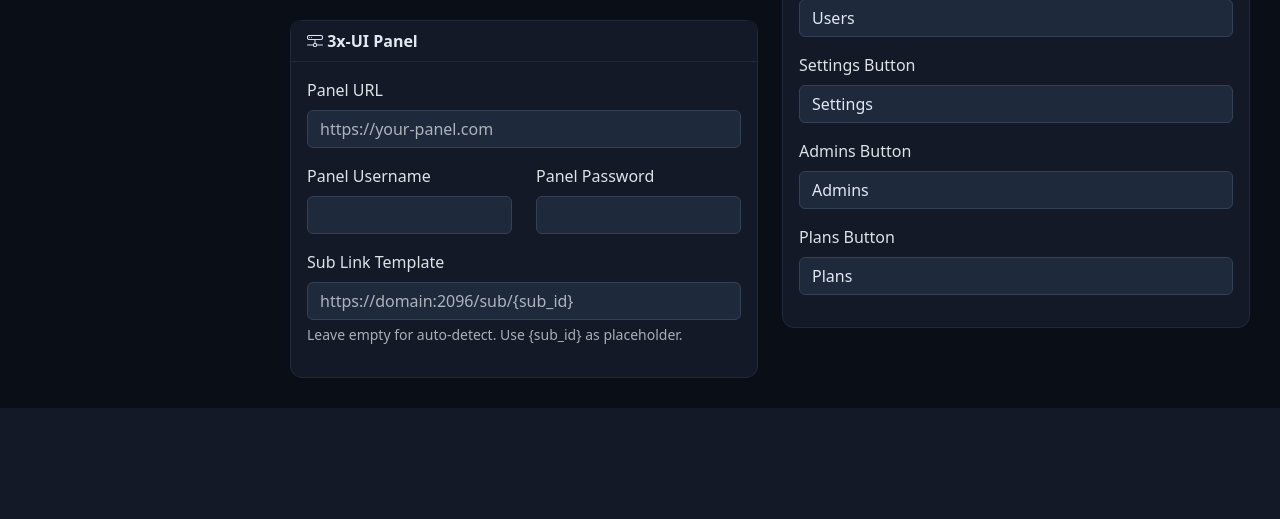
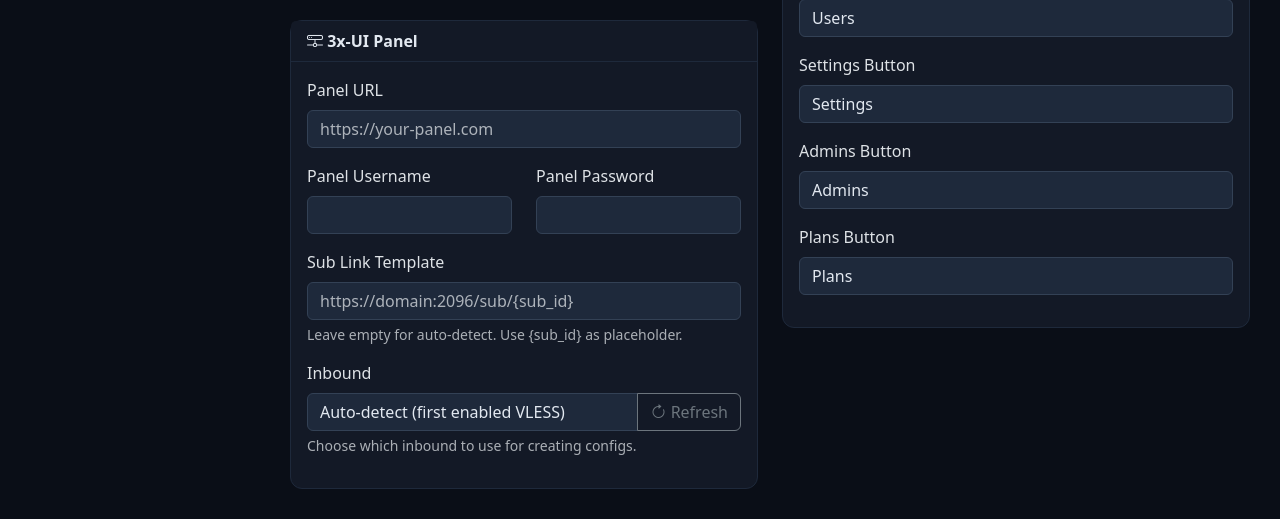
Before and after one commit to Smertam/3-xui-telbot, a Flask app: page /settings in a window 1280 px wide. Shown: the part 1324-1843 px from the top of the page. Before the commit the page ends 1732 px from the top, so only its background shows below. Run offline with Flask 3, Linux system fonts and the light colour scheme; the visitor is signed in with stand-in values (Sample User, id 1); data that the repository does not hold is empty.

Commit message:
Add inbound selection from web dashboard + fix sub_link_template

```diff
--- a/database.py
+++ b/database.py
@@ -106,6 +106,7 @@ async def init_db():
         "panel_user": "",
         "panel_pass": "",
         "sub_link_template": "",
+        "inbound_id": "",
     }
     for key, value in defaults.items():
         existing = await db.execute("SELECT key FROM settings WHERE key = ?", (key,))
--- a/templates/settings.html
+++ b/templates/settings.html
@@ -108,6 +108,18 @@
                     <input type="text" name="sub_link_template" class="form-control" placeholder="https://domain:2096/sub/{sub_id}" value="{{ settings.get('sub_link_template', '') }}">
                     <div class="form-text">Leave empty for auto-detect. Use {sub_id} as placeholder.</div>
                 </div>
+                <div class="mb-3">
+                    <label class="form-label">Inbound</label>
+                    <div class="input-group">
+                        <select name="inbound_id" id="inboundSelect" class="form-select">
+                            <option value="">Auto-detect (first enabled VLESS)</option>
+                        </select>
+                        <button type="button" class="btn btn-outline-secondary" onclick="loadInbounds()">
+                            <i class="bi bi-arrow-clockwise"></i> Refresh
+                        </button>
+                    </div>
+                    <div class="form-text">Choose which inbound to use for creating configs.</div>
+                </div>
             </div>
         </div>
     </div>
@@ -191,4 +203,26 @@
     </div>
 </div>
 </form>
+<script>
+function loadInbounds() {
+    fetch('/api/inbounds')
+        .then(r => r.json())
+        .then(inbounds => {
+            const select = document.getElementById('inboundSelect');
+            const currentVal = '{{ settings.get("inbound_id", "") }}';
+            select.innerHTML = '<option value="">Auto-detect (first enabled VLESS)</option>';
+            inbounds.forEach(i => {
+                const opt = document.createElement('option');
+                opt.value = i.id;
+                opt.textContent = '#' + i.id + ' - ' + i.tag + ' (' + i.protocol + ')' + (i.enable ? '' : ' [disabled]');
+                if (String(i.id) === currentVal) opt.selected = true;
+                select.appendChild(opt);
+            });
+        });
+}
+document.addEventListener('DOMContentLoaded', function() {
+    const panelUrl = document.querySelector('input[name="panel_url"]').value;
+    if (panelUrl) loadInbounds();
+});
+</script>
 {% endblock %}
--- a/web_app.py
+++ b/web_app.py
@@ -1,8 +1,9 @@
 import os
 import secrets
+import asyncio
 from functools import wraps
 from flask import (
-    Flask, render_template, request, redirect, url_for, session, flash,
+    Flask, render_template, request, redirect, url_for, session, flash, jsonify,
 )
 from dotenv import load_dotenv
 import web_db
@@ -70,6 +71,23 @@ def settings():
         return redirect(url_for("settings"))
     all_settings = web_db.get_all_settings()
     return render_template("settings.html", settings=all_settings)
+
+
+@app.route("/api/inbounds")
+@login_required
+def api_inbounds():
+    from api import panel_api
+    panel_api.reload_config()
+    if not panel_api.panel_url or not panel_api.panel_user:
+        return jsonify([])
+    try:
+        loop = asyncio.new_event_loop()
+        inbounds = loop.run_until_complete(panel_api.get_inbounds())
+        loop.close()
+        result = [{"id": i["id"], "protocol": i.get("protocol", ""), "tag": i.get("tag", ""), "enable": i.get("enable", False)} for i in inbounds]
+        return jsonify(result)
+    except Exception as e:
+        return jsonify([])
 
 
 @app.route("/plans")
```
Also changed, not shown: api.py (+17 -2 lines).
